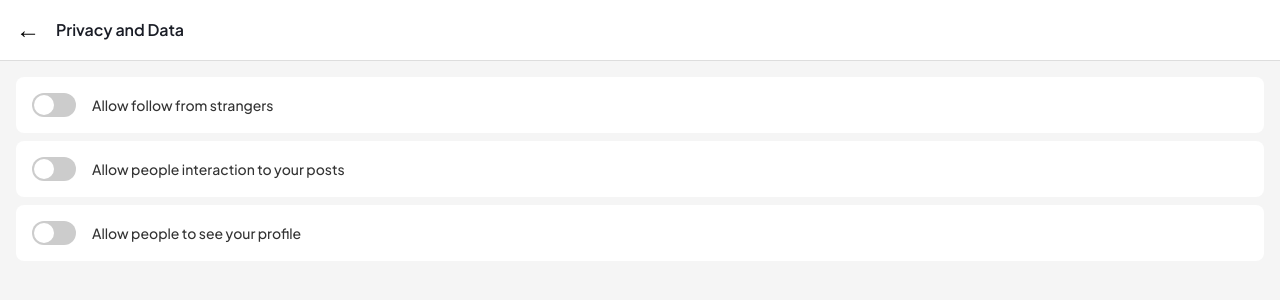
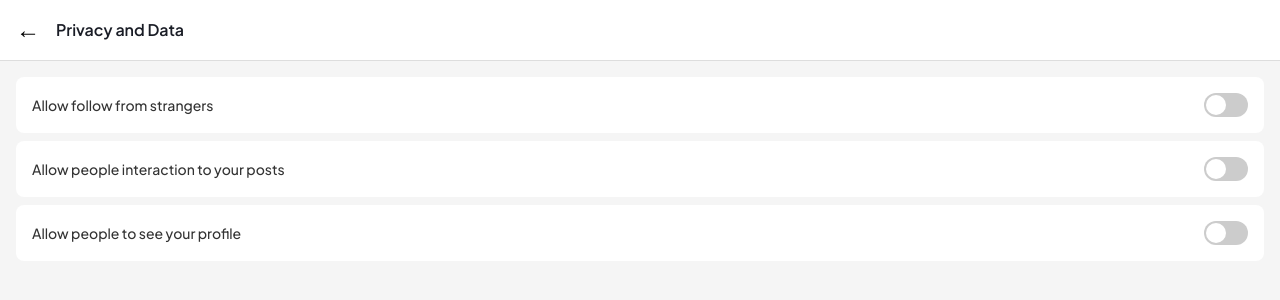
Before and after one commit to zannguyen/LACA_Platform_Version_2.0, a React (Vite) app in the folder frontend/: page /privacy in a window 1280 px wide. Shown: the top 300 px of the page. Built offline with nearby package versions, Linux system fonts and the light colour scheme; no server answers; sample sign-in values are in the browser's storage.

Commit message:
fix: move toggle switches to right in Privacy and Data page

```diff
--- a/frontend/src/components/setting/PrivacyData.css
+++ b/frontend/src/components/setting/PrivacyData.css
@@ -39,6 +39,7 @@
 .privacy-item {
   display: flex;
   align-items: center;
+  justify-content: space-between;
   gap: 16px;
   background: white;
   padding: 16px;
--- a/frontend/src/components/setting/PrivacyData.jsx
+++ b/frontend/src/components/setting/PrivacyData.jsx
@@ -25,6 +25,9 @@ export default function PrivacyData() {
 
       <div className="privacy-list">
         <div className="privacy-item">
+          <div className="privacy-label">
+            <p>Allow follow from strangers</p>
+          </div>
           <label className="privacy-toggle">
             <input
               type="checkbox"
@@ -33,12 +36,12 @@ export default function PrivacyData() {
             />
             <span className="toggle-switch"></span>
           </label>
-          <div className="privacy-label">
-            <p>Allow follow from strangers</p>
-          </div>
         </div>
 
         <div className="privacy-item">
+          <div className="privacy-label">
+            <p>Allow people interaction to your posts</p>
+          </div>
           <label className="privacy-toggle">
             <input
               type="checkbox"
@@ -47,12 +50,12 @@ export default function PrivacyData() {
             />
             <span className="toggle-switch"></span>
           </label>
-          <div className="privacy-label">
-            <p>Allow people interaction to your posts</p>
-          </div>
         </div>
 
         <div className="privacy-item">
+          <div className="privacy-label">
+            <p>Allow people to see your profile</p>
+          </div>
           <label className="privacy-toggle">
             <input
               type="checkbox"
@@ -61,9 +64,6 @@ export default function PrivacyData() {
             />
             <span className="toggle-switch"></span>
           </label>
-          <div className="privacy-label">
-            <p>Allow people to see your profile</p>
-          </div>
         </div>
       </div>
     </div>
```
